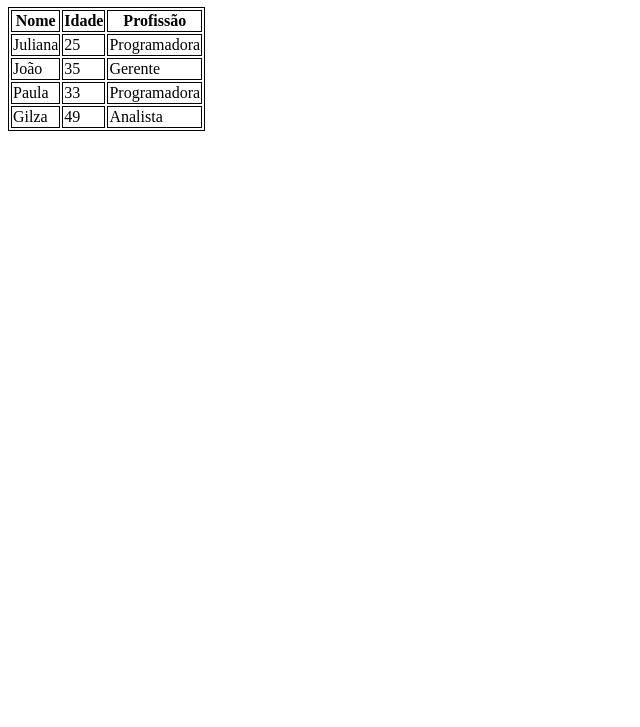
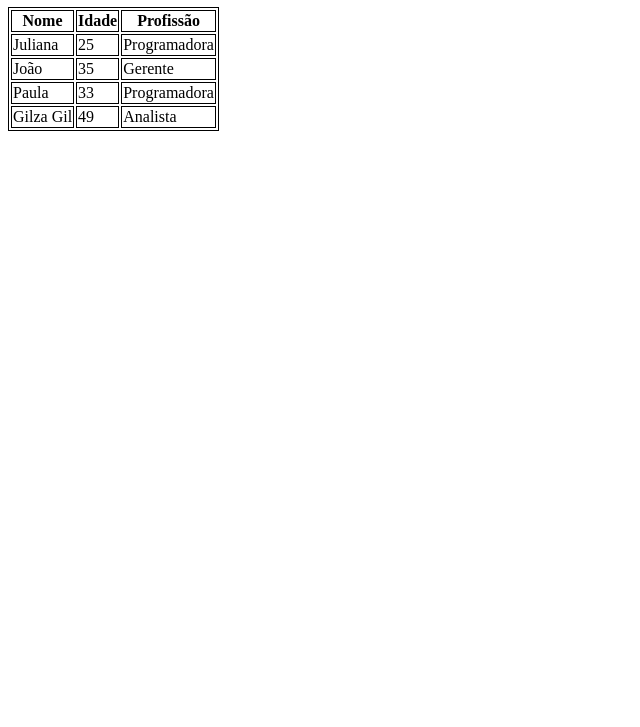
Before and after one commit to gilzagil/aula-tabela, a plain HTML site: page index.html in a window 1280 px wide. Shown: the part 73-800 px from the top of the page, without its empty margins (0-640 px from the left). Drawn offline with Linux system fonts and the light colour scheme.

Commit message:
colocar sobrenome em Gilza

```diff
--- a/index.html
+++ b/index.html
@@ -38,7 +38,7 @@
                 <td>Programadora</td>
             </tr>
             <tr>
-                <td>Gilza</td>
+                <td>Gilza Gil</td>
                 <td>49</td>
                 <td>Analista</td>
             </tr>
```
